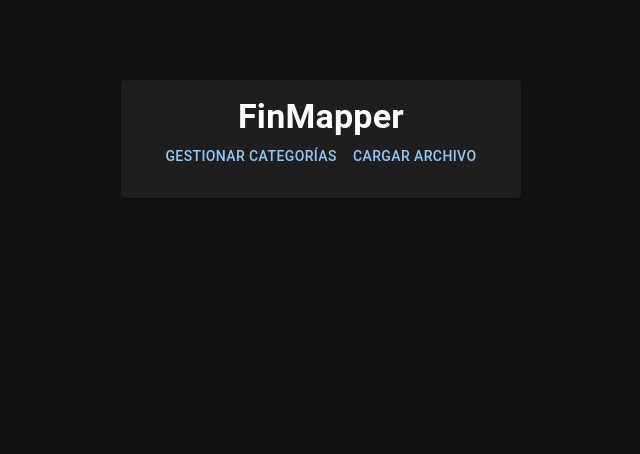
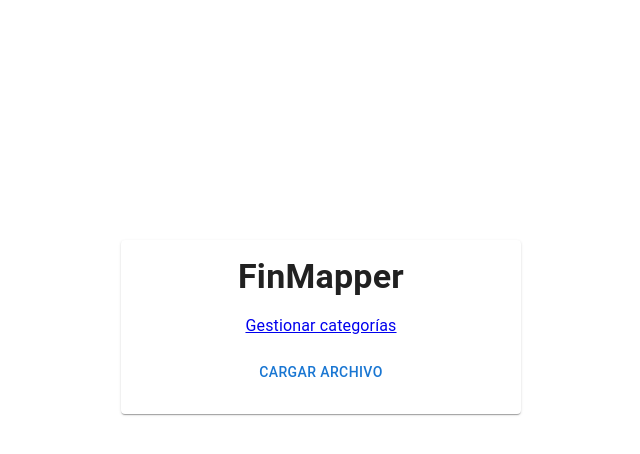
Before and after one commit to UrbanoJVR/fin-mapper, a React (Create React App) app: page /categories-dashboard in a window 1280 px wide. Shown: the top 454 px of the page, without its empty margins (319-959 px from the left). Built offline with nearby package versions, Linux system fonts and the light colour scheme.

Commit message:
Router working but showing all pages instead navigate to

```diff
--- a/package.json
+++ b/package.json
@@ -17,6 +17,7 @@
     "eslint": "8.22.0",
     "react": "^18.2.0",
     "react-dom": "^18.2.0",
+    "react-router-dom": "^6.20.0",
     "react-scripts": "^5.0.1",
     "typescript": "^4.9.5",
     "web-vitals": "^2.1.4"
--- a/src/App.css
+++ b/src/App.css
@@ -1,6 +1,6 @@
 .custom-card {
     max-width: 400px;
     margin: auto;
-    margin-top: 10vh;
+    margin-top: 30vh;
     text-align: center;
 }
--- a/src/App.tsx
+++ b/src/App.tsx
@@ -1,34 +1,51 @@
 import React from 'react';
 import './App.css';
-import { Button, Typography, Card, CardContent } from '@mui/material';
-import { ThemeProvider, createTheme } from '@mui/material/styles';
+import {Button, Typography, Card, CardContent, Grid} from '@mui/material';
+import {ThemeProvider, createTheme} from '@mui/material/styles';
 import CssBaseline from '@mui/material/CssBaseline';
+import CategoriesDashboard from './categories/categories-dashboard';
+import {Route, Routes, Link} from "react-router-dom";
 
-const darkTheme = createTheme({
+const theme = createTheme({
     palette: {
-        mode: 'dark',
+        mode: 'light',
     },
 });
 
 function App() {
     return (
-      <ThemeProvider theme={darkTheme}>
-          <CssBaseline />
+        <ThemeProvider theme={theme}>
+
+            <Routes>
+                <Route path="cat1" element={<CategoriesDashboard/>}/>
+            </Routes>
+
+            <CssBaseline/>
             <Card className="custom-card">
                 <CardContent>
+                    <Grid container spacing={2} direction="column">
+                        <Grid item>
                             <Typography variant="h4" fontWeight="bold">
                                 FinMapper
                             </Typography>
-                  <div className="button-container">
-                      <Button>
-                          Gestionar Categorías
-                      </Button>
+                        </Grid>
+                        <Grid item>
+                            <Link to="/cat1">
+                                Gestionar categorías
+                            </Link>
+                        </Grid>
+                        <Grid item>
                             <Button>
                                 Cargar Archivo
                             </Button>
-                  </div>
+                        </Grid>
+                    </Grid>
                 </CardContent>
             </Card>
+            {/*<Switch>*/}
+            {/*    /!* Agrega una ruta para CategoriesDashboard *!/*/}
+            {/*    <Route path="/categories-dashboard" component={CategoriesDashboard} />*/}
+            {/*</Switch>*/}
         </ThemeProvider>
     );
 }
--- /dev/null
+++ b/src/categories/categories-dashboard.tsx
@@ -0,0 +1,9 @@
+import React from 'react';
+
+function CategoriesDashboard() {
+    return (
+        <h1> IT WORKS</h1>
+    );
+}
+
+export default CategoriesDashboard;
--- a/src/index.tsx
+++ b/src/index.tsx
@@ -3,13 +3,16 @@ import ReactDOM from 'react-dom/client';
 import './index.css';
 import App from './App';
 import reportWebVitals from './reportWebVitals';
+import {BrowserRouter} from "react-router-dom";
 
 const root = ReactDOM.createRoot(
   document.getElementById('root') as HTMLElement
 );
 root.render(
   <React.StrictMode>
-    <App />
+      <BrowserRouter>
+          <App />
+      </BrowserRouter>
   </React.StrictMode>
 );
 
```
Also changed, not shown: 1 other file (tests, documents, lock files or other folders). Lines whose indentation alone changed are shown as unchanged.
